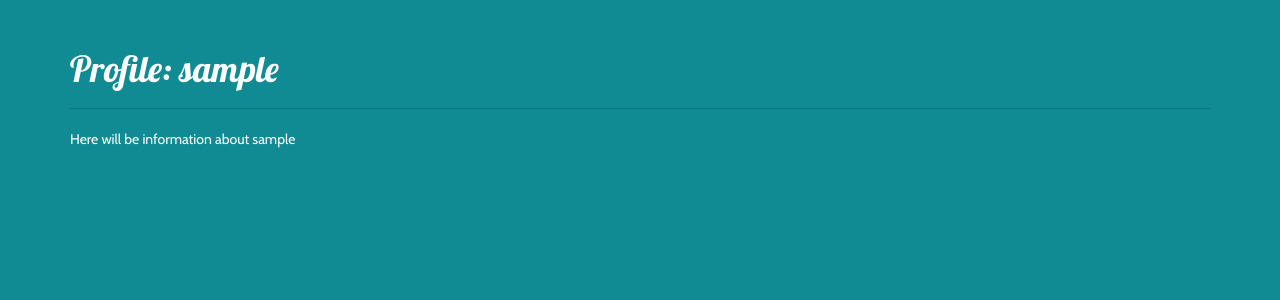
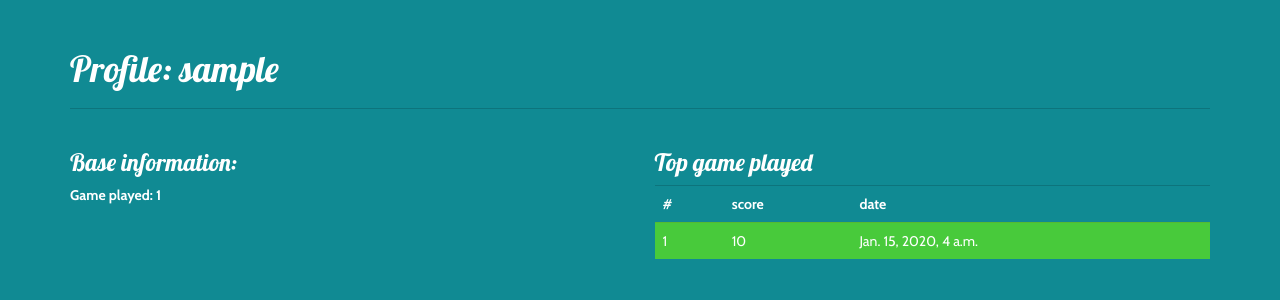
Before and after one commit to Zapix/running-game, a Django app: page /accounts/profile/1 in a window 1280 px wide. Shown: the part 51-351 px from the top of the page. Run offline with Django 3.2, Linux system fonts and the light colour scheme; tables that the repository leaves empty hold one stand-in row (values such as "Sample post"); parts of the project's set-up code (start-up, migrations or seed data) failed here and were passed over.

Commit message:
Add user profile top games

```diff
--- a/src/runninggame/userprofile/models.py
+++ b/src/runninggame/userprofile/models.py
@@ -25,3 +25,7 @@ class User(auth_models.AbstractBaseUser, auth_models.PermissionsMixin):
         Only superusers is staff
         """
         return self.is_superuser
+
+    @property
+    def top_game_played_by_score(self):
+        return self.game_set.all()[:10]
--- a/src/runninggame/userprofile/templates/accounts/account_detail.html
+++ b/src/runninggame/userprofile/templates/accounts/account_detail.html
@@ -6,7 +6,28 @@
     <div class="page-header">
         <h1>Profile: {{ object }}</h1>
     </div>
-    <p>
-        Here will be information about {{ object }}
-    </p>
+    <div class="row-fluid">
+        <div class="span6">
+            <h3>Base information:</h3>
+            <p><strong>Game played: {{ object.game_set.count }}</strong></p>
+        </div>
+        <div class="span6">
+           <h3>Top game played</h3>
+           <table class="table">
+               <tr>
+                   <th>#</th>
+                   <th>score</th>
+                   <th>date</th>
+               </tr>
+               {% for game in object.top_game_played_by_score %}
+                    <tr {% if forloop.first %}class="success"{% endif %}>
+                        <td>{{ forloop.counter }}</td>
+                        <td>{{ game.score  }}</td>
+                        <td>{{ game.created }}</td>
+                    </tr>
+               {% endfor %}
+           </table>
+        </div>
+    </div>
+
 {% endblock %}
```
